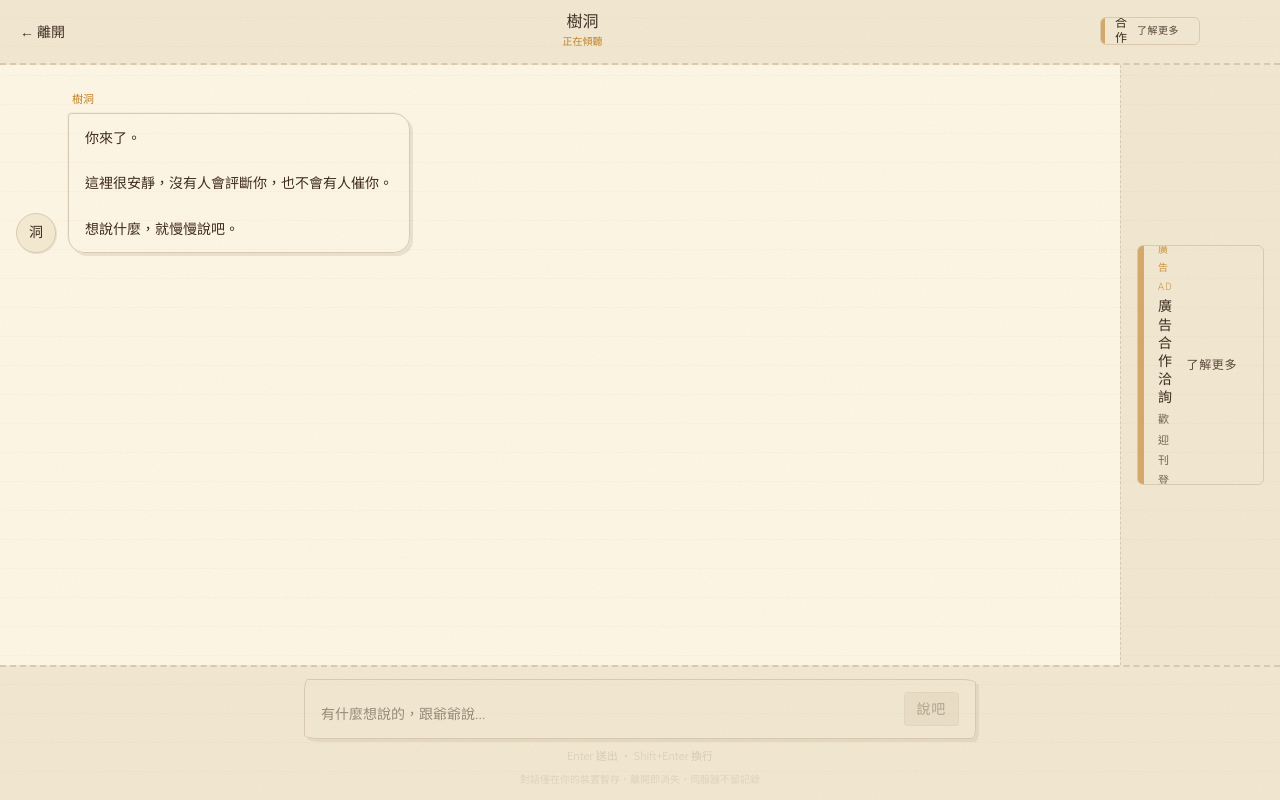
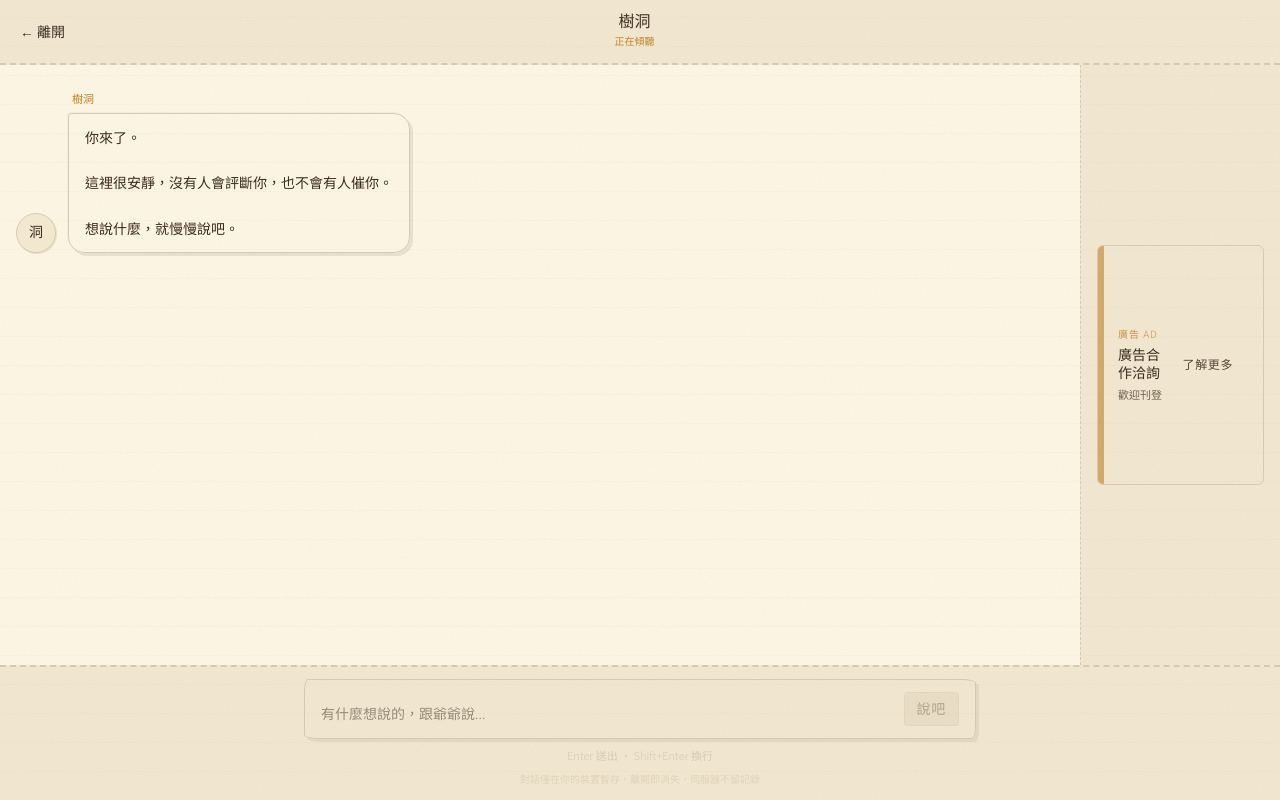
Before and after one commit to kuo1990/privatetree, a Next.js app: page /chat in a window 1280 px wide. Built offline with nearby package versions, Linux system fonts and the light colour scheme; a web font is replaced by a local one.

Commit message:
fix: 修正聊天頁廣告破版，移除 header 廣告，側欄加寬

```diff
--- a/app/chat/page.tsx
+++ b/app/chat/page.tsx
@@ -82,10 +82,7 @@ export default function ChatPage() {
           </span>
         </div>
 
-        <div className="hidden md:block">
-          <AdSlot width={100} height={28} label="廣告" />
-        </div>
-        <div className="md:hidden w-14" />
+        <div className="hidden md:block w-14" />
       </header>
 
       {/* 聊天主體 */}
@@ -120,13 +117,13 @@ export default function ChatPage() {
 
         {/* 桌面側欄廣告 */}
         <aside
-          className="hidden lg:flex flex-col items-center justify-center gap-4 w-[160px] flex-shrink-0 p-4"
+          className="hidden lg:flex flex-col items-center justify-center gap-4 w-[200px] flex-shrink-0 p-4"
           style={{
             borderLeft: "1.5px dashed var(--color-fog)",
             background: "var(--color-aged)",
           }}
         >
-          <AdSlot width={140} height={240} label="側邊廣告" />
+          <AdSlot width={180} height={240} label="側邊廣告" />
         </aside>
       </div>
 
```
